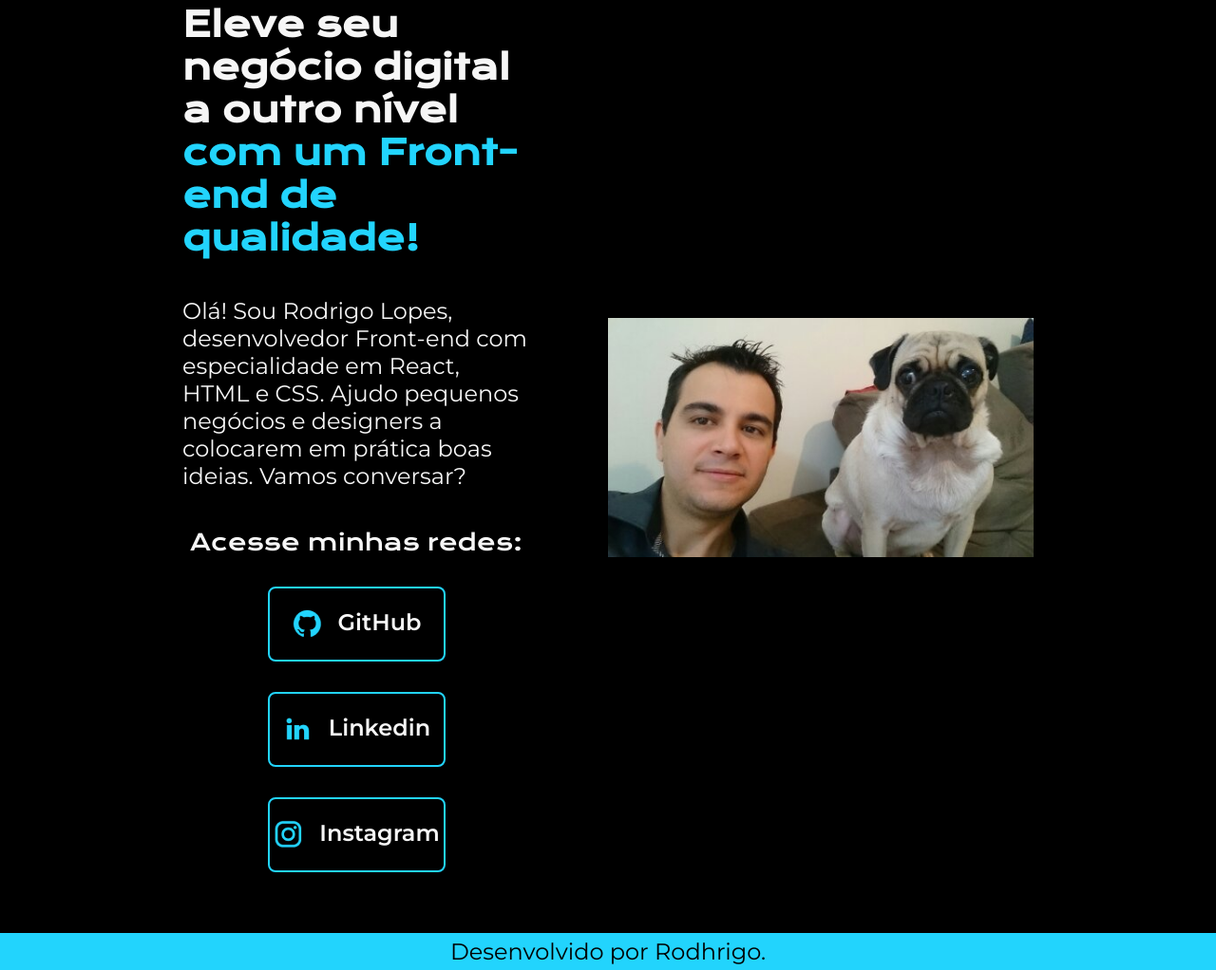
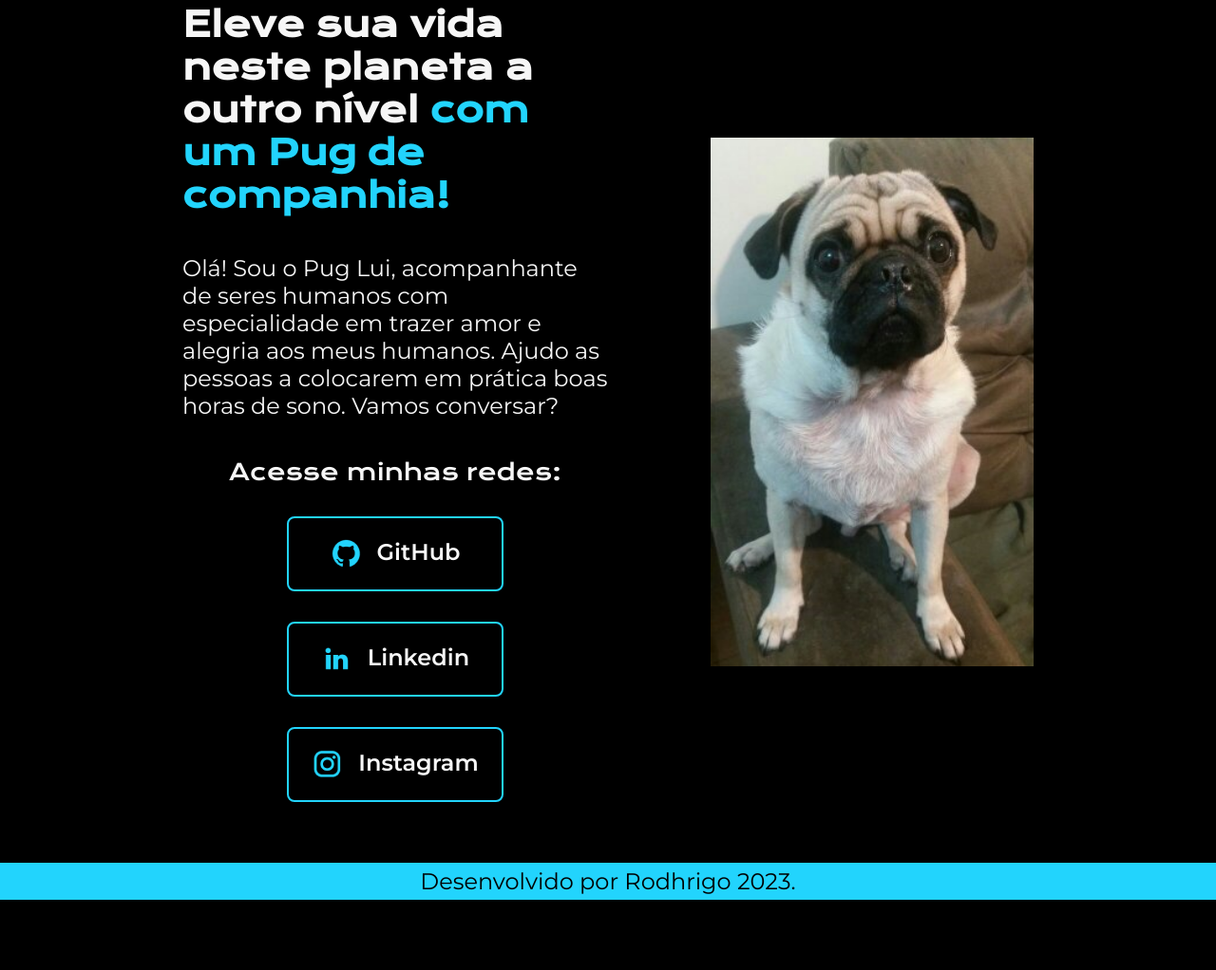
Before and after one commit to Rlopes2020/puglui, a plain HTML site: page index.html in a window 1280 px wide. Shown: the part 116-1138 px from the top of the page at 95% size. After the commit the page ends 1064 px from the top, so only its background shows below. Drawn offline with nearby package versions, Linux system fonts and the light colour scheme.

Commit message:
Add files via upload
Atualização do conteúdo e foto

```diff
--- a/index.html
+++ b/index.html
@@ -15,11 +15,11 @@
     </header>
     <main class="apresentacao">
         <section class="apresentacao__conteudo">
-            <h1 class="apresentacao__conteudo__titulo">Eleve seu negócio digital a outro nível <strong class="titulo-destaque">com um Front-end de qualidade!</strong></h1>
-            <p class="apresentacao__conteudo__texto">Olá! Sou Rodrigo Lopes, desenvolvedor Front-end com especialidade em React, HTML e CSS. Ajudo pequenos negócios e designers a colocarem em prática boas ideias. Vamos conversar?</p>
+            <h1 class="apresentacao__conteudo__titulo">Eleve sua vida neste planeta a outro nível <strong class="titulo-destaque">com um Pug de companhia!</strong></h1>
+            <p class="apresentacao__conteudo__texto">Olá! Sou o Pug Lui, acompanhante de seres humanos com especialidade em trazer amor e alegria aos meus humanos. Ajudo as pessoas a colocarem em prática boas horas de sono. Vamos conversar?</p>
             <div class="apresentacao__links">
                 <h2 class="apresentacao__links__subtitulo">Acesse minhas redes:</h2>
-                <a class="apresentacao__links__navegacao" href="https://github.com/guilhermeonrails">
+                <a class="apresentacao__links__navegacao" href="https://github.com/Rlopes2020">
                     <img src="./assets/github.png" alt="icone github">
                     GitHub
                 </a>
@@ -33,10 +33,10 @@
                 </a>
             </div>
         </section>
-        <img class="apresentacao__imagem" src="./assets/1490814223072.jpg" alt="Eu e Lui">
+        <img class="apresentacao__imagem" src="./assets/Lui.png" alt="Lui">
     </main>
     <footer class="rodape">
-        <p>Desenvolvido por Rodhrigo.</p>
+        <p>Desenvolvido por Rodhrigo 2023.</p>
     </footer>
 </body>
 </html>
--- a/styles/style.css
+++ b/styles/style.css
@@ -104,7 +104,7 @@ body {
 }
 
 .apresentacao__imagem {
-    width: 50%;
+    width: 38%;
 }
 
 .rodape {
```
Also changed, not shown: about.html (+4 -4 lines), Lui e Eu.png (added), Lui.png (added), assets/Lui e Nito.jpg (added), assets/Lui.png (added).
